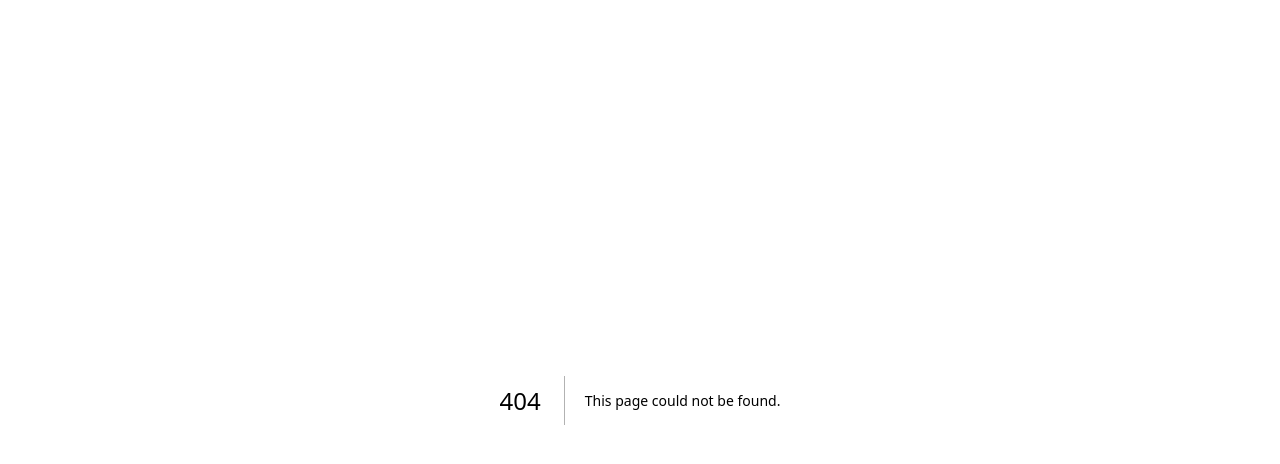
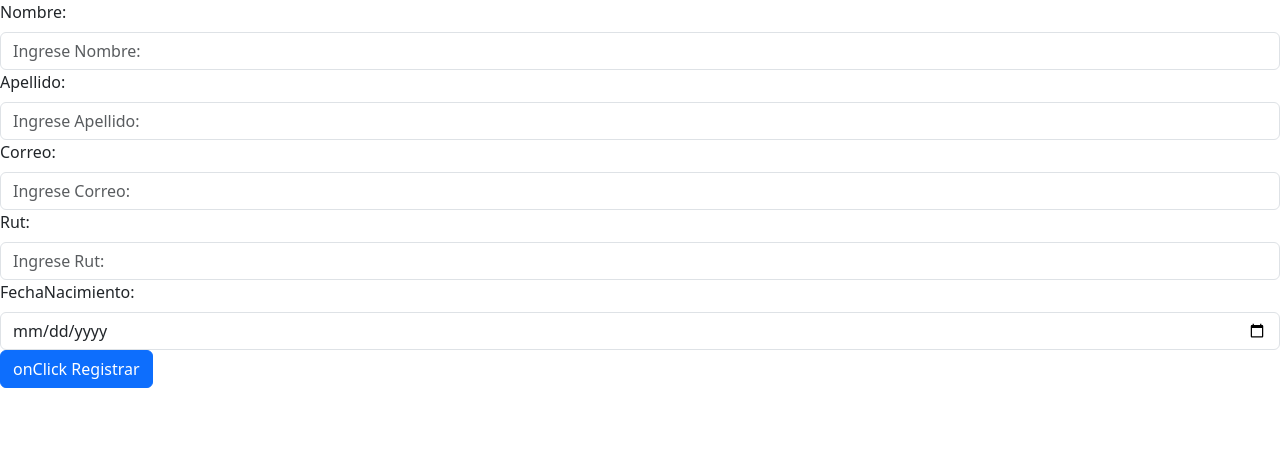
Before and after one commit to guidoftp/REACT-CLASE-3, a Next.js app in the folder frontend-main/: page /Pagina3 in a window 1280 px wide. Before the commit this address had no page. Shown: the top 464 px of the page. Built offline with nearby package versions, Linux system fonts and the light colour scheme.

Commit message:
conexion a firebase
avance 05/07

```diff
--- a/frontend-main/package.json
+++ b/frontend-main/package.json
@@ -10,6 +10,7 @@
   },
   "dependencies": {
     "bootstrap": "^5.3.3",
+    "firebase": "^10.12.3",
     "next": "14.2.3",
     "react": "^18",
     "react-bootstrap": "^2.10.4",
--- /dev/null
+++ b/frontend-main/src/EstadosIniciales/Persona.tsx
@@ -0,0 +1,10 @@
+import { Persona } from "@/Interfaces/interfaces";
+
+export const initialStatePersona:Persona ={
+    nombre:"",
+    apellido:"",
+    correo:"",
+    edad:0,
+    rut:"",
+    fechaNacimiento:""
+}
--- /dev/null
+++ b/frontend-main/src/Firebase/Firebase.tsx
@@ -0,0 +1,13 @@
+// Import the functions you need from the SDKs you need
+import { initializeApp } from "firebase/app";
+import { firebaseConfig } from "./credenciales";
+import { getFirestore } from "firebase/firestore";
+// TODO: Add SDKs for Firebase products that you want to use
+// https://firebase.google.com/docs/web/setup#available-libraries
+
+// Your web app's Firebase configuration
+
+
+// Initialize Firebase
+const app = initializeApp(firebaseConfig);
+export const db = getFirestore(app);
--- /dev/null
+++ b/frontend-main/src/Firebase/Promesas.tsx
@@ -0,0 +1,7 @@
+
+import { addDoc, collection } from 'firebase/firestore'
+import { db } from "./Firebase";
+import { Persona } from '@/Interfaces/interfaces';
+
+export const registrarPersona = async(persona:Persona)=>{
+    const docRef = await addDoc(collection(db,"persona"),persona);}
--- /dev/null
+++ b/frontend-main/src/Firebase/credenciales.tsx
@@ -0,0 +1,8 @@
+export const firebaseConfig = {
+    apiKey: "AIzaSyAOWNqSjKLYLNgPLjxRBhNmbtIzmHcL1L0",
+    authDomain: "iei-front-end.firebaseapp.com",
+    projectId: "iei-front-end",
+    storageBucket: "iei-front-end.appspot.com",
+    messagingSenderId: "98793143874",
+    appId: "1:98793143874:web:d271c9cee050bd634977db"
+  };
--- a/frontend-main/src/pages/Pagina2.tsx
+++ b/frontend-main/src/pages/Pagina2.tsx
@@ -4,14 +4,12 @@ import Form from 'react-bootstrap/Form';
 
 
 export const Pagina2 = () =>{
-    const [edad, setValor1] = useState ("21")
-    const [edad2, setValor2] =useState ("22")
+    const [valor1, setValor1] = useState ("21")
+    const [valor2, setValor2] =useState ("22")
     const [nombre, setNombre] = useState("Guido")
     const [apellido, setApellido] = useState("Araya")
     const [eNombre,setENombre]=useState("")
     const Resultado = (valor:string)=>{
-
-
 
     }
     const validarNombre = (valor:string)=>{
--- /dev/null
+++ b/frontend-main/src/pages/Pagina3.tsx
@@ -0,0 +1,74 @@
+import React, { useState } from 'react'
+import  Form from 'react-bootstrap/Form'
+import  Button from 'react-bootstrap/Button'
+import { Persona } from '@/Interfaces/interfaces'
+import { initialStatePersona } from '@/EstadosIniciales/persona'
+import { registrarPersona } from '@/Firebase/Promesas'
+
+
+const Pagina3 = () => {
+    const [persona, SetPersona] = useState<Persona>(initialStatePersona)
+    const handlePersona = (name:string,value:string)=>{
+        SetPersona({...persona,[name]:value})
+
+    }
+    const handleRegistrar = ()=>{
+        registrarPersona(persona).then(()=>{
+            alert("Se registro con exito!")
+        }).catch((e)=>{
+            alert("Algo ocurrio")
+            console.log(e)
+        })
+    }
+  return (
+    <>
+        <Form>
+            <Form.Group>
+                <Form.Label> Nombre: </Form.Label>
+                <Form.Control type="text" placeholder="Ingrese Nombre: "
+                name="nombre"
+                onChange={(e)=>handlePersona(e.currentTarget.name,e.currentTarget.value)}/>
+                <Form.Text></Form.Text>
+            </Form.Group>
+
+            <Form.Group>
+                <Form.Label> Apellido: </Form.Label>
+                <Form.Control type="text" placeholder="Ingrese Apellido: "
+                name="apellido"
+                onChange={(e)=>handlePersona(e.currentTarget.name,e.currentTarget.value)}/>
+                <Form.Text></Form.Text>
+            </Form.Group>
+
+            <Form.Group>
+                <Form.Label> Correo: </Form.Label>
+                <Form.Control type="text" placeholder="Ingrese Correo: "
+                name="correo"
+                onChange={(e)=>handlePersona(e.currentTarget.name,e.currentTarget.value)}/>
+                <Form.Text></Form.Text>
+            </Form.Group>
+
+            <Form.Group>
+                <Form.Label> Rut: </Form.Label>
+                <Form.Control type="text" placeholder="Ingrese Rut: "
+                name="rut"
+                onChange={(e)=>handlePersona(e.currentTarget.name,e.currentTarget.value)}/>
+                <Form.Text></Form.Text>
+            </Form.Group>
+
+            <Form.Group>
+                <Form.Label> FechaNacimiento: </Form.Label>
+                <Form.Control type="date" placeholder="Fecha de nacimiento : "
+                name="fechaNacimiento"
+                onChange={(e)=>handlePersona(e.currentTarget.name,e.currentTarget.value)}/>
+                <Form.Text></Form.Text>
+            </Form.Group>
+
+            <Button type="button" variant='primary'>
+                onClick
+                Registrar </Button>
+        </Form>
+    </>
+  )
+}
+
+export default Pagina3
--- a/frontend-main/src/pages/index.tsx
+++ b/frontend-main/src/pages/index.tsx
@@ -8,6 +8,9 @@ export default function Home() {
       <nav>
         <Link href="/Pagina1">Pagina 1</Link>
         <Link href="/Pagina2">Registrar</Link>
+        <Link href="/Pagina3">Registrar</Link>
+
+
 
       </nav>
     <Perfil Nombre="Guido Andres" Apellido="Araya Gutierrez" edad={21}/>
```
Also changed, not shown: frontend-main/src/Interfaces/Interfaces.tsx (added, +8 -0 lines), 1 other file (tests, documents, lock files or other folders).
